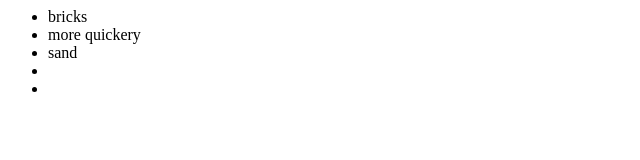
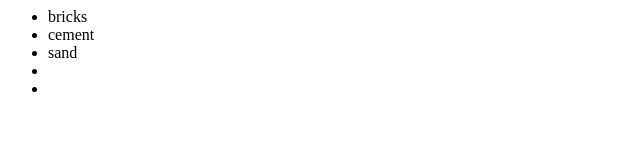
Before and after one commit to nikhil-96/newGitTest, a plain HTML site: page index.html in a window 1280 px wide. Shown: the full height of the page, 0-640 px from the left. Drawn offline with Linux system fonts and the light colour scheme.

Commit message:
s is the changes do it accordingly

```diff
--- a/index.html
+++ b/index.html
@@ -4,7 +4,7 @@
 <div>
 <ul>
 <li>bricks</li>
-<li>more quickery</li>
+<li>cement</li>
 
 <li>sand</li>
 <li></li>
```
